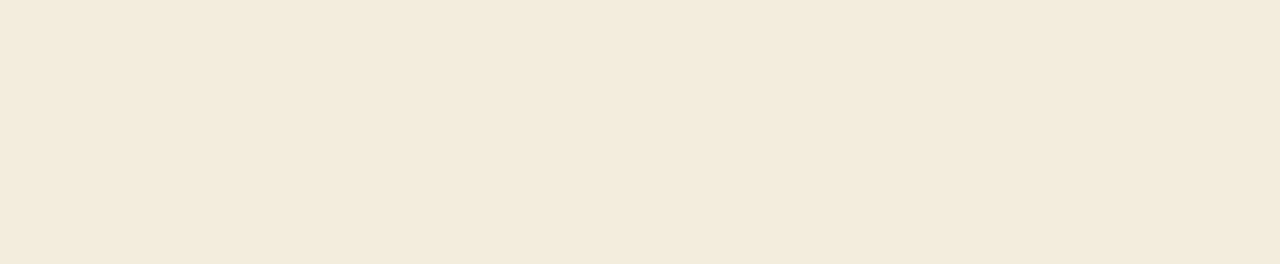
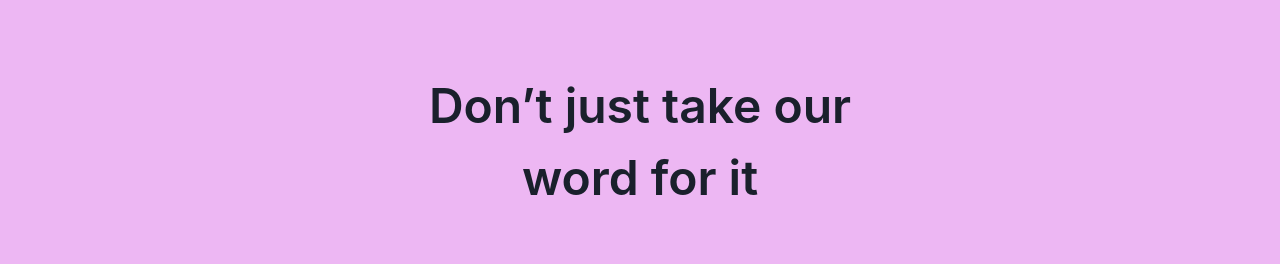
Before and after one commit to ProsperChihimba/coinprofile-clone, a React (Create React App) app: page / in a window 1280 px wide. Shown: the part 2935-3199 px from the top of the page. Before the commit the page ends 2821 px from the top, so only its background shows below. Built offline with nearby package versions, Linux system fonts and the light colour scheme.

Commit message:
Add: feedback component

```diff
--- a/src/components/web/main/index.jsx
+++ b/src/components/web/main/index.jsx
@@ -1,5 +1,6 @@
 import React from 'react'
 import Features from './parts/features'
+import Feedback from './parts/feedback'
 import Profits from './parts/profits'
 import Welcome from './parts/welcome'
 
@@ -10,6 +11,7 @@ export const MainBody = () => {
             <Welcome />
             <Profits />
             <Features />
+            <Feedback />
         </>
     )
 }
--- /dev/null
+++ b/src/components/web/main/parts/feedback.jsx
@@ -0,0 +1,20 @@
+import React from 'react'
+import { Box, Text, Flex, Center, Image } from '@chakra-ui/react'
+
+const Feedback = () => {
+    return (
+        <Box bg='rgb(237, 183, 243)' borderBottom='2px'>
+            <Box pt='11.52rem' pb='10.8rem' pr='150px' pl='150px' w='100%'>
+                <Box mb='35px' w='100%'>
+                    <Center>
+                        <Text fontWeight='600' fontSize='3.0rem'  w='490px' letterSpacing='normal' textAlign='center'>
+                            Don’t just take our word for it
+                        </Text>
+                    </Center>
+                </Box>
+            </Box>
+        </Box>
+    )
+}
+
+export default Feedback
```
